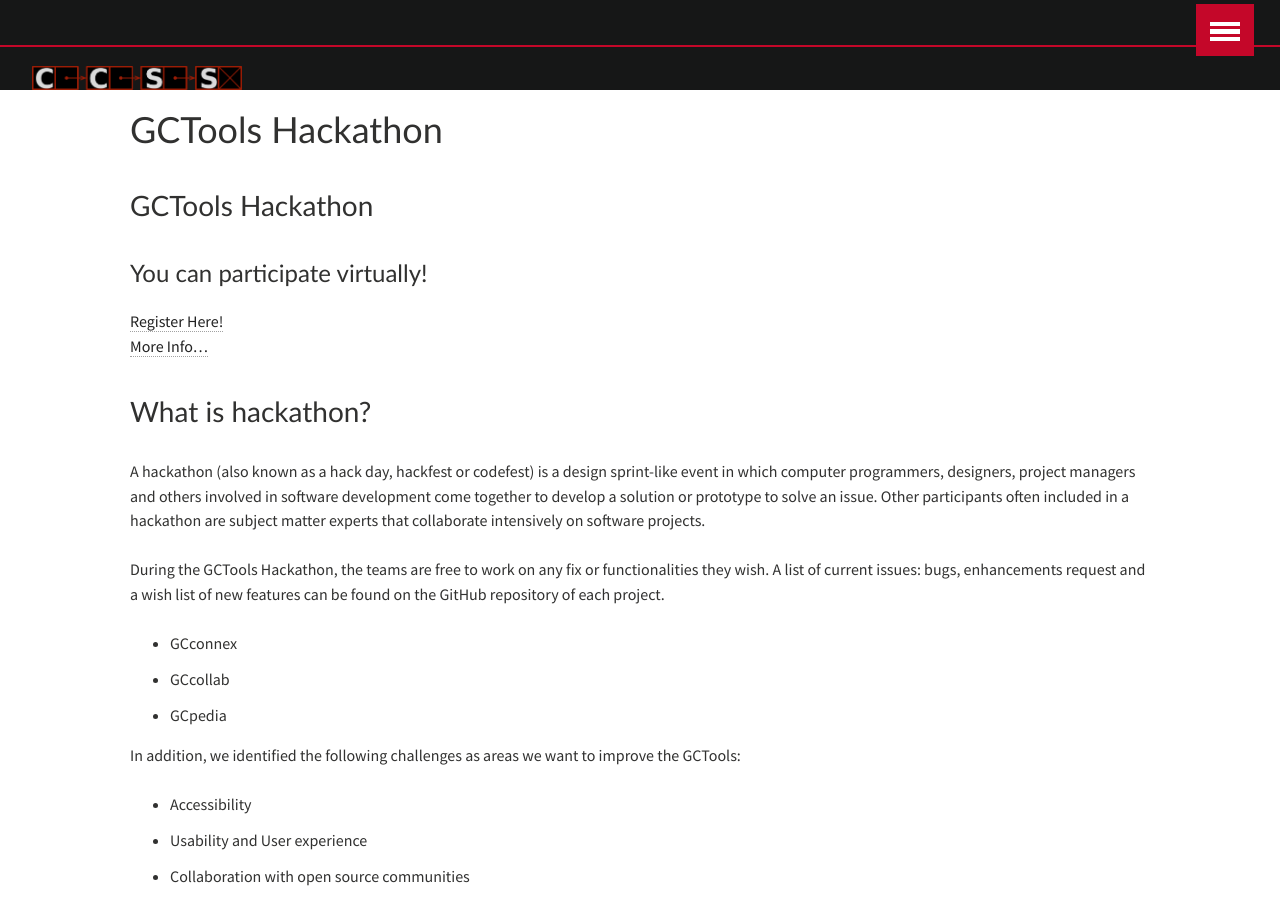
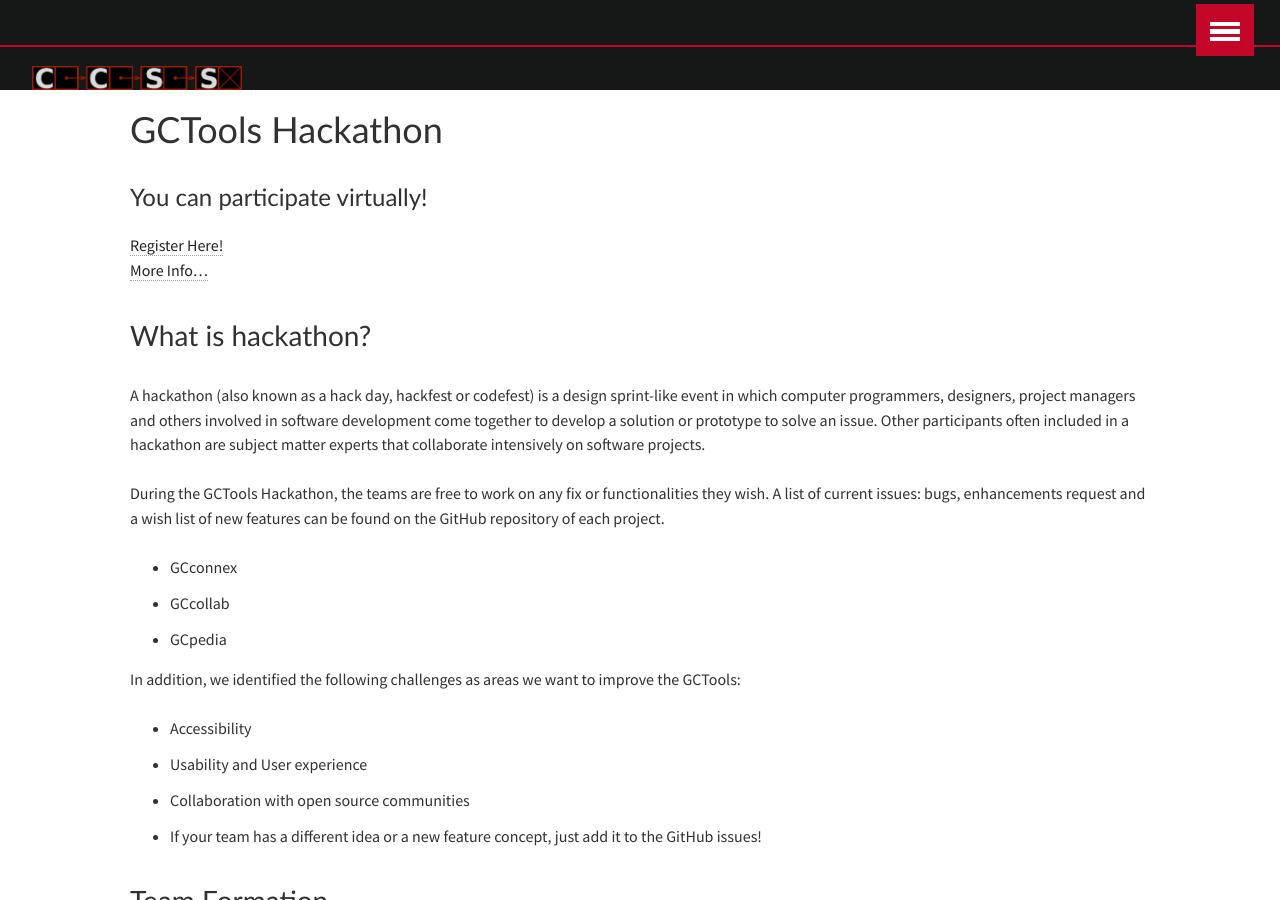
Before and after one commit to CarletonComputerScienceSociety/carletoncomputersciencesociety.github.io, a Jekyll site: the page built from community/news/_posts/2017-03-30-gctools-hackathon.md, in a window 1280 px wide and 900 px high. Built offline with Jekyll 4.4.1, drawn with Linux system fonts in a browser that asks for light colours.

Commit message:
Update 2017-03-30-gctools-hackathon.md

```diff
--- a/community/news/_posts/2017-03-30-gctools-hackathon.md
+++ b/community/news/_posts/2017-03-30-gctools-hackathon.md
@@ -5,7 +5,6 @@
 by: Brittny Lapierre
 ---
 
-<h3>GCTools Hackathon</h3>
 <h4>You can participate virtually!</h4>
 
 <a href="http://consultations.tbs-sct.gc.ca/s/gctools-reg-ins-outilsgc/?l=en">Register Here!</a><br/>
```
